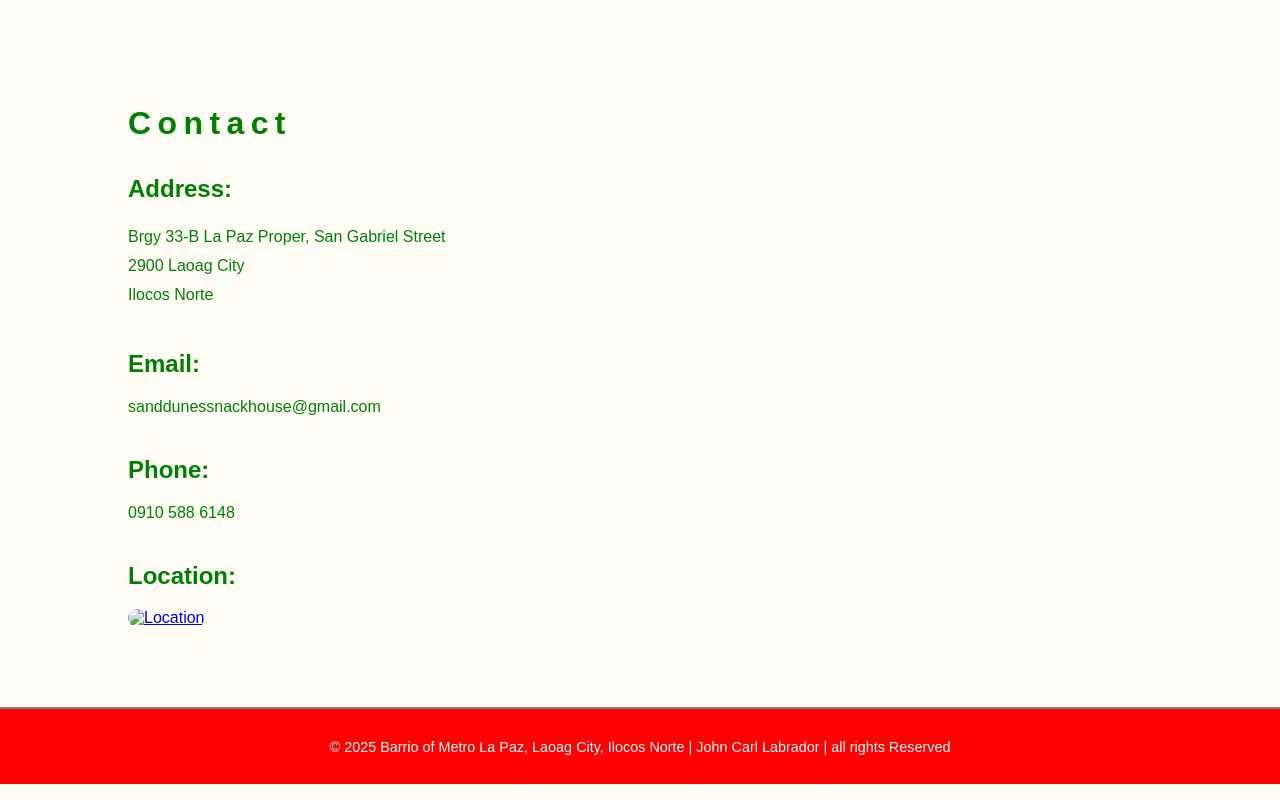
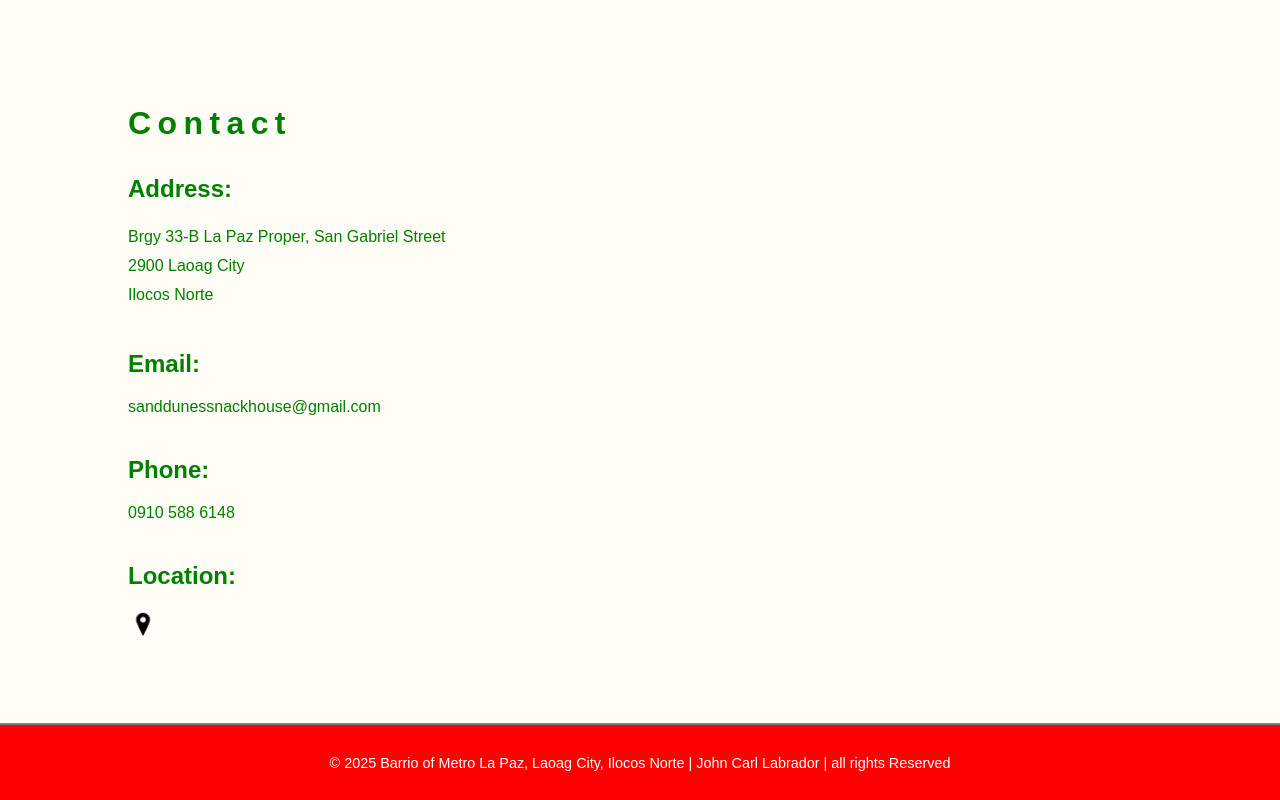
Before and after one commit to mochizukijohncarl-glitch/Finalproject, a plain HTML site: page aboutus.html in a window 1280 px wide. Shown: the part 2369-3169 px from the top of the page. Drawn offline with Linux system fonts and the light colour scheme; a web font is replaced by a local one.

```diff
--- a/aboutus.html
+++ b/aboutus.html
@@ -98,7 +98,7 @@
         </p>
 
     <h2>Location:</h2>
-    <a href="https://www.google.com/maps/place/Sand+Dunes+Snackhouse/@18.2029148,120.5360576,17z/data=!4m6!3m5!1s0x338ec7948f7d9db3:0x6a5a846cdd57d093!8m2!3d18.2027996!4d120.5370884!16s%2Fg%2F11sbhv6vgz?entry=ttu&g_ep=EgoyMDI1MTEzMC4wIKXMDSoASAFQAw%3D%3D"><img src="../CPTR250 Final Project/Images/Location.png" alt="Location"></a>
+    <a href="https://www.google.com/maps/place/Sand+Dunes+Snackhouse/@18.2029148,120.5360576,17z/data=!4m6!3m5!1s0x338ec7948f7d9db3:0x6a5a846cdd57d093!8m2!3d18.2027996!4d120.5370884!16s%2Fg%2F11sbhv6vgz?entry=ttu&g_ep=EgoyMDI1MTEzMC4wIKXMDSoASAFQAw%3D%3D"><img src="../Finalproject/Images/Location.png" alt="Location"></a>
         </div>
 </section>
 </main>
```
